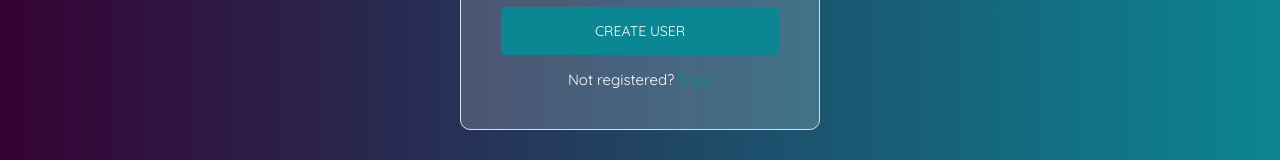
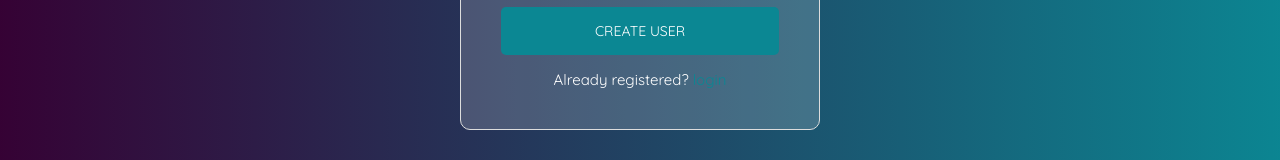
Before and after one commit to ShikharBind/Audify, a React (Create React App) app in the folder frontend/: page /signup in a window 1280 px wide. Shown: the part 498-658 px from the top of the page. Built offline with nearby package versions, Linux system fonts and the light colour scheme; no server answers; the HTML template or start-up script is replaced by a standard one.

Commit message:
minor fixes

```diff
--- a/frontend/src/login.js
+++ b/frontend/src/login.js
@@ -58,6 +58,7 @@ import { Link} from "react-router-dom";
           }}
         />
         <input
+        type="password"
           placeholder="Password..."
           onChange={(event) => {
             setLoginPassword(event.target.value);
@@ -65,7 +66,7 @@ import { Link} from "react-router-dom";
         />
         <button onClick={login}>Login</button>
         <p className="message">
-          Already registered? <Link to="/signup">Create Account</Link>
+          Haven't registered yet? <Link to="/signup">Create Account</Link>
         </p>
       </form>
     </div>
--- a/frontend/src/signup.js
+++ b/frontend/src/signup.js
@@ -57,13 +57,14 @@ function Signup() {
               }}
             />
             <input
+            type="password"
               placeholder="Password..."
               onChange={(event) => {
                 setRegisterPassword(event.target.value);
               }}
             />
             <button onClick={register}> Create User </button>
-            <p className="message">Not registered? <Link to="/login">login</Link></p>
+            <p className="message">Already registered? <Link to="/login">login</Link></p>
           </form>
 
         </div>
```
